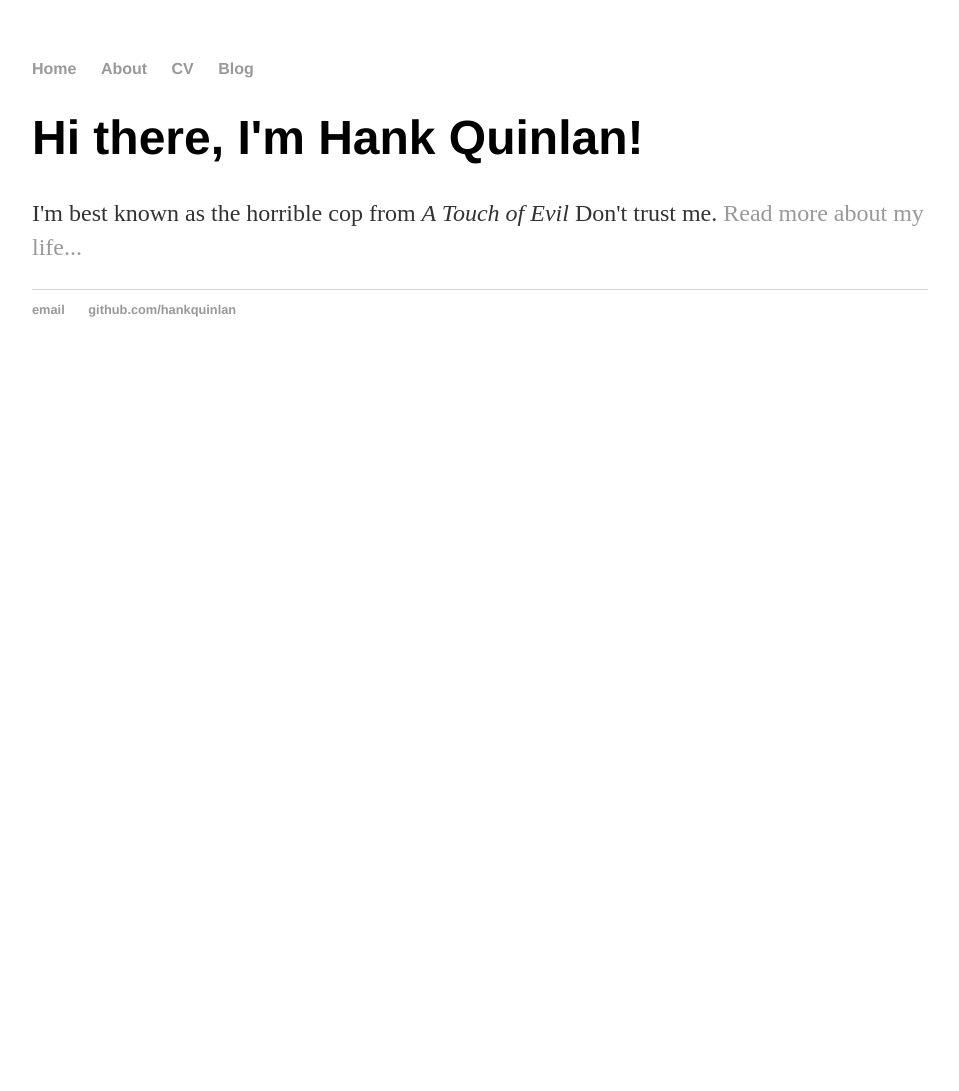
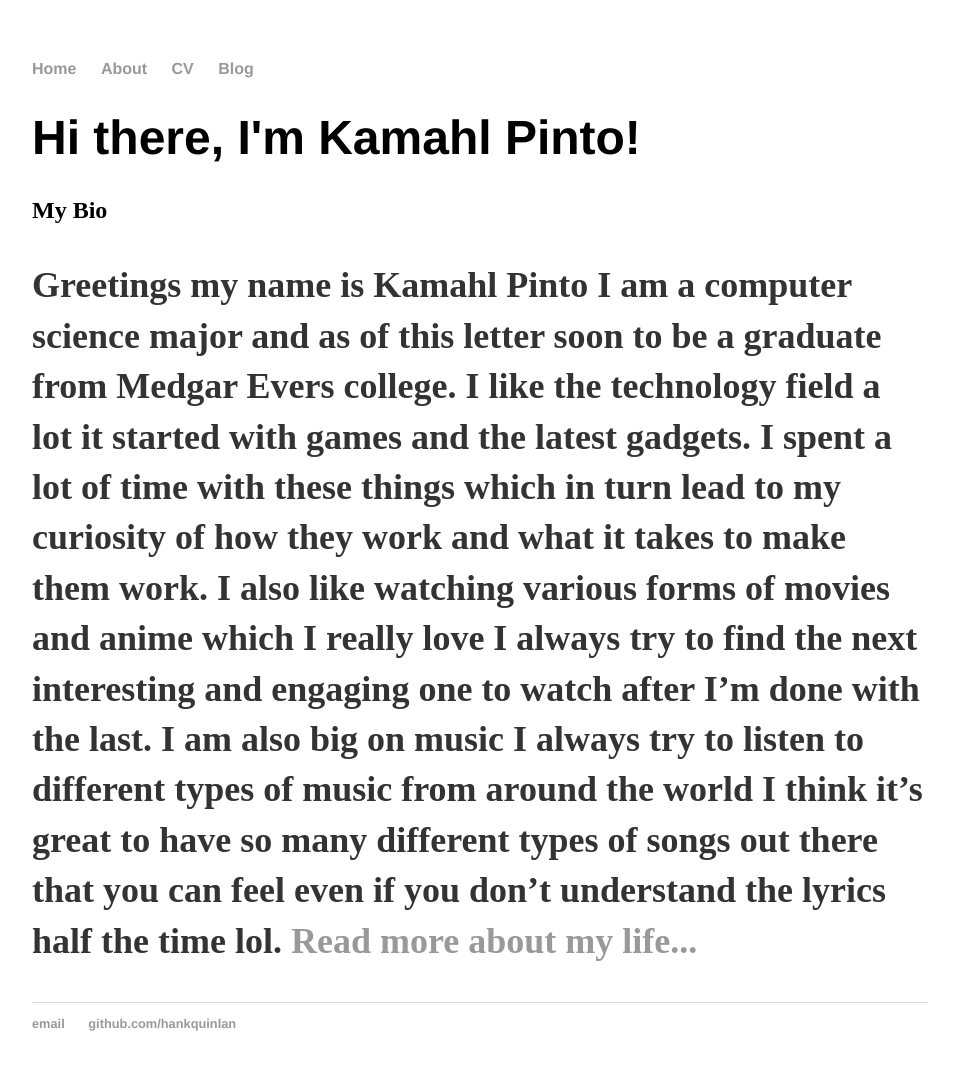
Before and after one commit to cloudjumper27/cloudjumper27.github.io, a Jekyll site: the page built from index.html, in a window 1280 px wide. Shown: the whole page, without its empty margins (160-1119 px from the left). Built offline with Jekyll 4.4.1, drawn with Linux system fonts in a browser that asks for light colours; before the commit the page ends 900 px from its top, so only the background shows below that.

Commit message:
Update index.html

```diff
--- a/index.html
+++ b/index.html
@@ -1,8 +1,10 @@
 ---
 layout: default
-title: Hank Quinlan, Horrible Cop
+title: Kamahl Pinto Computer Scientist
 ---
 <div class="blurb">
-	<h1>Hi there, I'm Hank Quinlan!</h1>
-	<p>I'm best known as the horrible cop from <em>A Touch of Evil</em> Don't trust me. <a href="/about">Read more about my life...</a></p>
+	<h1>Hi there, I'm Kamahl Pinto!</h1>
+	<h2>My Bio<h2>
+	<p>Greetings my name is Kamahl Pinto I am a computer science major and as of this letter soon to be a graduate from Medgar Evers college. I like the technology field a lot it started with games and the latest gadgets. I spent a lot of time with these things which in turn lead to my curiosity of how they work and what it takes to make them work. I also like watching various forms of movies and anime which I really love I always try to find the next interesting and engaging one to watch after I’m done with the last. I am also big on music I always try to listen to different types of music from around the world I think it’s great to have so many different types of songs out there that you can feel even if you don’t understand the lyrics half the time lol.
+ <a href="/about">Read more about my life...</a></p>
 </div><!-- /.blurb -->
```
